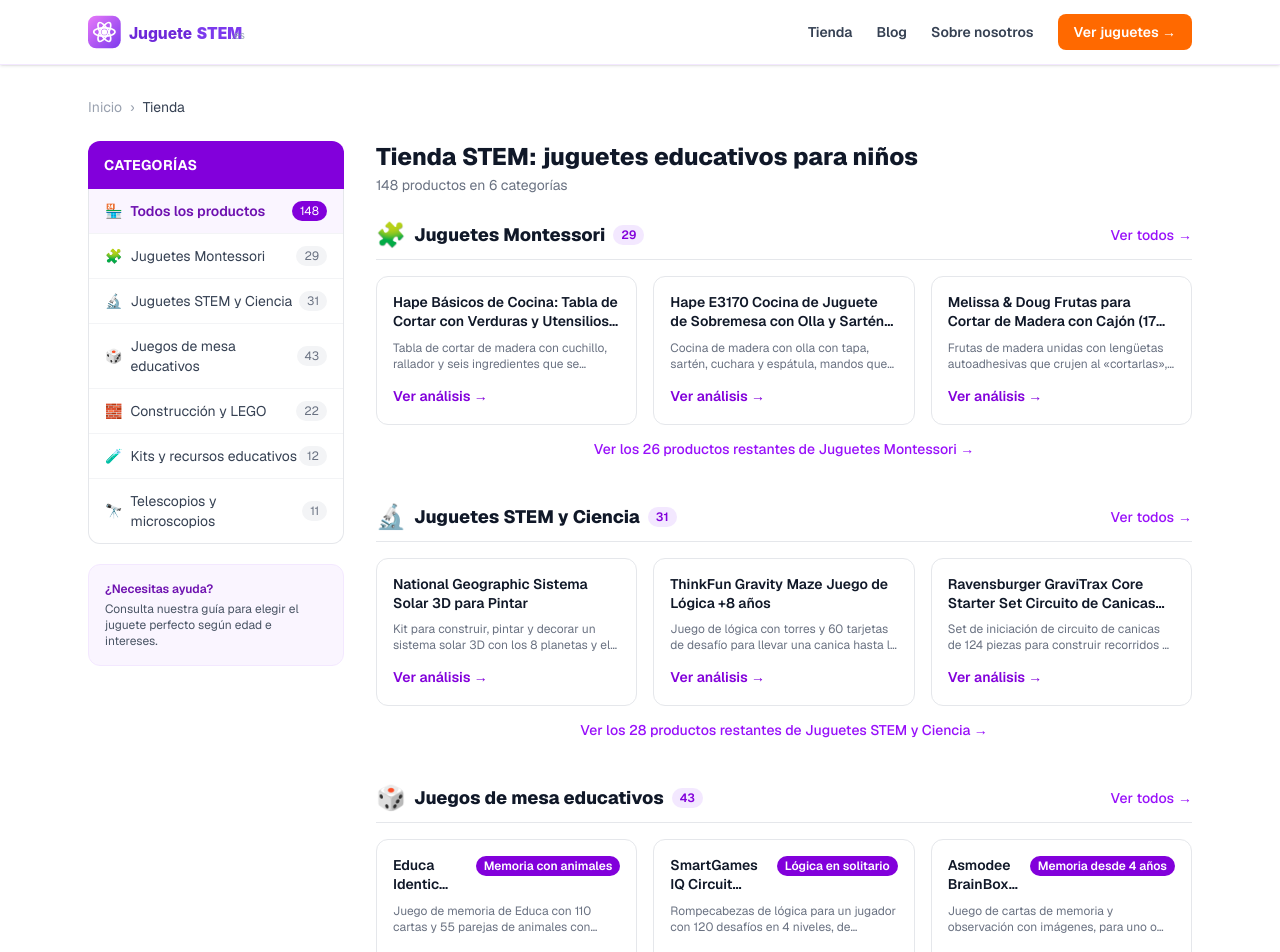
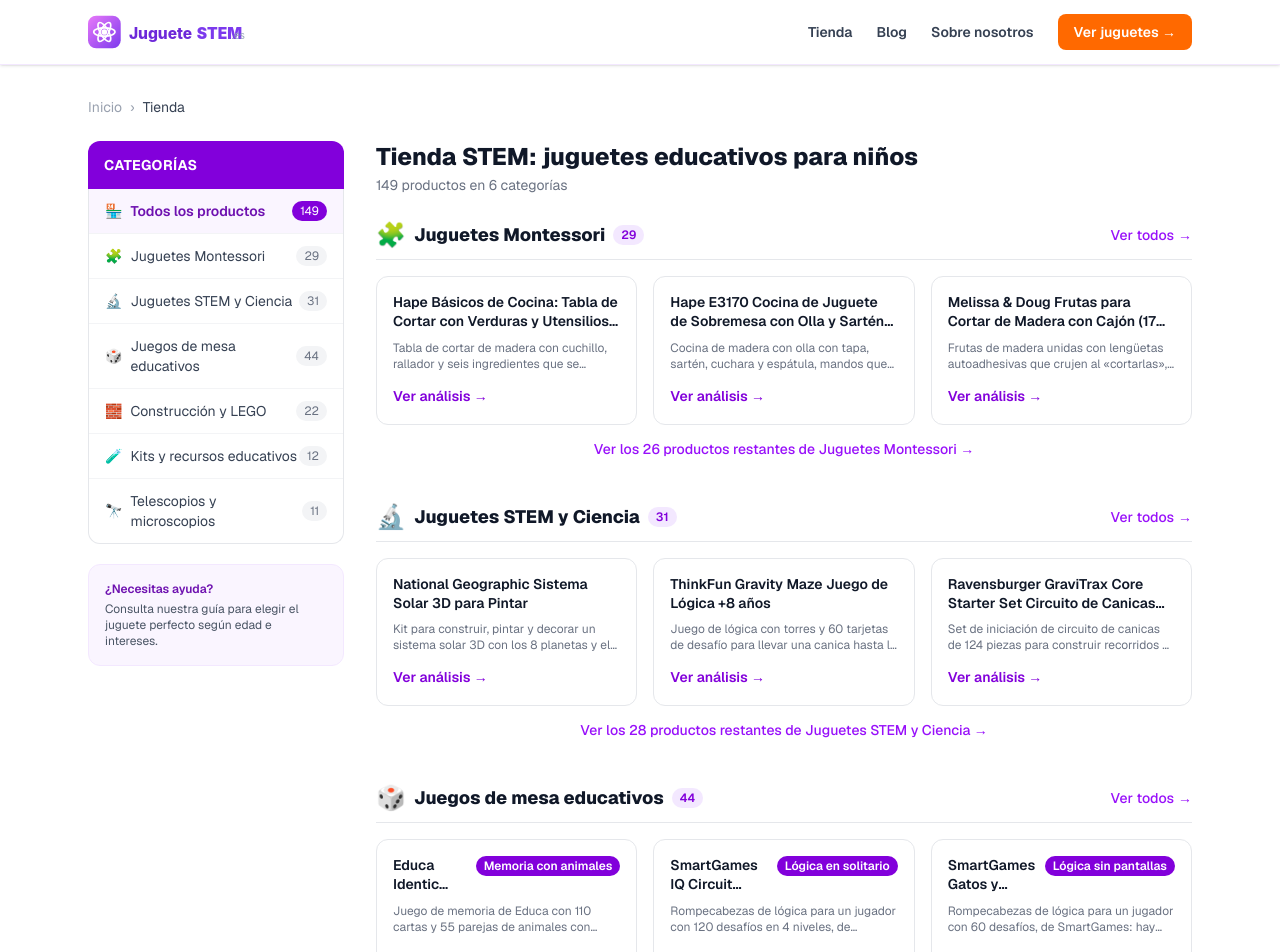
Before and after one commit to mktweb360/juguetestem, a Next.js app: page /tienda in a window 1280 px wide. Shown: the top 952 px of the page. Built offline with nearby package versions, Linux system fonts and the light colour scheme.

Commit message:
Ficha: SmartGames Gatos y Cajas (B0C7WMJP79) (#66)

```diff
--- a/data/posts.ts
+++ b/data/posts.ts
@@ -480,7 +480,7 @@ export const posts: Post[] = [
     category: "Juegos de Mesa",
     date: "2025-08-13",
     readTime: 8,
-    relatedProducts: ["dixit-juego-mesa-asmodee-2021", "catan-junior-devir-6-anos", "virus-pack-tapete-fundas-deck-box", "asmodee-azul-juego-mesa-losetas", "spin-master-tetris-juego-mesa-estrategia", "thinkfun-maze-pop-juego-logica-8-anos", "thinkfun-rush-hour-atasco-juego-logica-8-anos", "ravensburger-puzzle-mapa-del-mundo-200-xxl", "mattel-blokus-juego-estrategia-familia-7-anos", "asmodee-brainbox-ciencia-cartas-memoria", "educa-identic-natura-juego-memoria-parejas-animales", "smartgames-iq-circuit-sg467"],
+    relatedProducts: ["dixit-juego-mesa-asmodee-2021", "catan-junior-devir-6-anos", "virus-pack-tapete-fundas-deck-box", "asmodee-azul-juego-mesa-losetas", "spin-master-tetris-juego-mesa-estrategia", "thinkfun-maze-pop-juego-logica-8-anos", "thinkfun-rush-hour-atasco-juego-logica-8-anos", "ravensburger-puzzle-mapa-del-mundo-200-xxl", "mattel-blokus-juego-estrategia-familia-7-anos", "asmodee-brainbox-ciencia-cartas-memoria", "educa-identic-natura-juego-memoria-parejas-animales", "smartgames-iq-circuit-sg467", "smartgames-gatos-y-cajas-60-desafios"],
     relatedPosts: ["dixit-juego-analisis-opinion", "catan-junior-analisis-estrategia", "mejores-juegos-mesa-familia", "juegos-mesa-cooperativos-ninos-edad-como-elegir", "juegos-aprender-matematicas-ninos-por-edad"],
     categoryCta: { href: "/tienda/juegos-mesa-educativos", text: "Ver juegos de mesa →" },
   },
--- a/data/products.ts
+++ b/data/products.ts
@@ -443,6 +443,26 @@ export const products: Product[] = [
     relatedPosts: ["juegos-mesa-educativos-primaria"],
   },
   {
+    slug: "smartgames-gatos-y-cajas-60-desafios",
+    image: "https://m.media-amazon.com/images/I/716z1lyxhgL._SL500_.jpg",
+    // Comprobada en amazon.es el 28/11/2026: botón de compra activo, remitente y vendedor Amazon. Datos solo de la ficha de Amazon.
+    name: "SmartGames Gatos y Cajas, rompecabezas de 60 desafíos",
+    asin: "B0C7WMJP79",
+    categorySlug: "juegos-mesa-educativos",
+    categoryName: "Juegos de mesa educativos",
+    price: "Consultar precio",
+    priceMin: 0,
+    rating: 0,
+    reviewCount: 0,
+    shortDescription: "Rompecabezas de lógica para un jugador con 60 desafíos, de SmartGames: hay que meter todos los gatos en las cajas moviendo las piezas, desde 7 años.",
+    fullDescription: "Gatos y Cajas es un rompecabezas de lógica de SmartGames para un solo jugador. Según la ficha de Amazon, hay que mover las piezas una a una hasta que todos los gatos queden dentro de una caja de cartón, con 60 desafíos, y desarrolla la concentración, la lógica, la resolución de problemas y la planificación. La ficha lo recomienda desde 7 años y señala que es un juego para un jugador. Mide unos 17 x 5 x 24,5 cm y pesa 400 g. No lo hemos probado: la información procede de la ficha de Amazon.",
+    pros: ["Remitente y vendedor Amazon", "60 desafíos de dificultad creciente en un solo juego", "Trabaja la planificación y la lógica sin pantallas", "Recomendado desde 7 años según la ficha"],
+    cons: ["Es para un solo jugador, aunque la ficha admite resolverlo entre varios por turnos", "La ficha indica China como país de origen", "No lo hemos probado: la información procede de la ficha de Amazon"],
+    specs: { "Marca": "SmartGames", "Jugadores": "1", "Desafíos": "60", "Edad recomendada": "A partir de 7 años", "Peso": "400 g", "Vendido por": "Amazon" },
+    badge: "Lógica sin pantallas",
+    relatedPosts: ["juegos-mesa-educativos-primaria"],
+  },
+  {
     slug: "asmodee-brainbox-imagenes-cartas-memoria",
     // Comprobada en amazon.es el 27/11/2026: botón de compra activo, vendido y enviado por Amazon. Datos solo de la ficha de Amazon.
     name: "Asmodee BrainBox Imágenes, juego de cartas de memoria y observación",
--- a/lib/indexable.ts
+++ b/lib/indexable.ts
@@ -115,6 +115,7 @@ export const FEATURED_PRODUCT_SLUGS = new Set<string>([
   "educa-identic-natura-juego-memoria-parejas-animales",
   "asmodee-brainbox-imagenes-cartas-memoria",
   "smartgames-iq-circuit-sg467",
+  "smartgames-gatos-y-cajas-60-desafios",
   "asmodee-brainbox-el-mundo-cartas-memoria",
   "asmodee-brainbox-ciencia-cartas-memoria",
   "asmodee-brainbox-matematicas-cartas",
```
